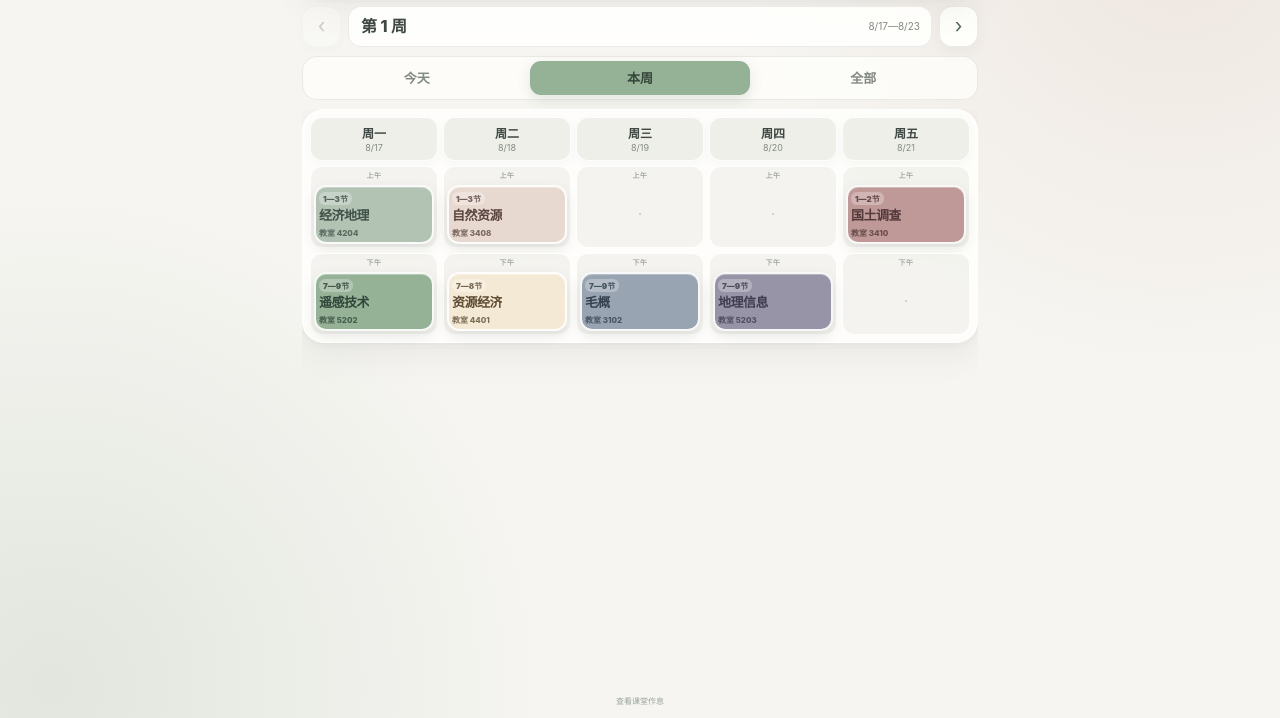
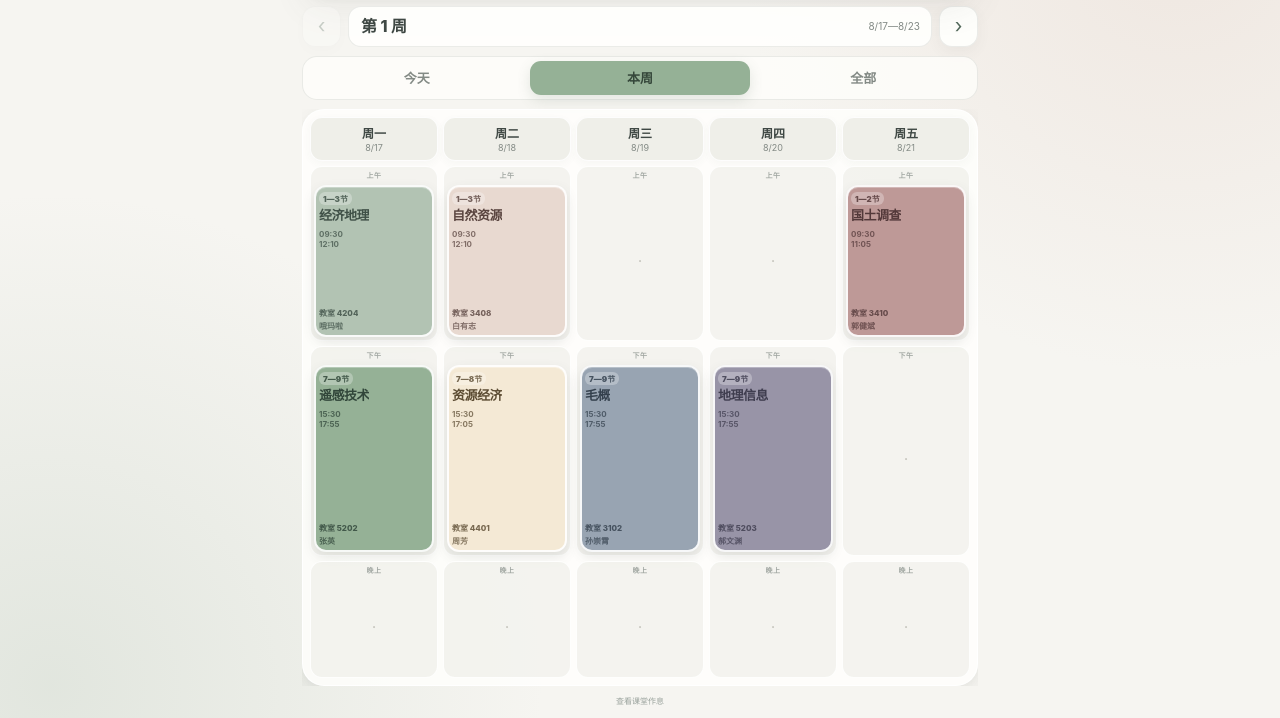
Before and after one commit to liu399578-maker/mobile-timetable, a plain HTML site: page index.html in a window 1280 px wide. Shown: the part 82-800 px from the top of the page. Drawn offline with Linux system fonts and the light colour scheme.

Commit message:
恢复完整日程布局 (#5)
Co-authored-by: liu399578-maker <liu399578-maker@users.noreply.github.com>

```diff
--- a/index.html
+++ b/index.html
@@ -143,9 +143,9 @@
     main.scrollable { overflow-y: auto; scrollbar-width: none; }
     main.scrollable::-webkit-scrollbar { display: none; }
 
-    .week-view { min-height: 0; display: flex; flex-direction: column; }
+    .week-view { height: 100%; min-height: 0; display: flex; flex-direction: column; }
     .week-board {
-      flex: 0 0 auto;
+      flex: 1 1 auto;
       min-height: 0;
       display: grid;
       grid-template-columns: repeat(5, minmax(0, 1fr));
@@ -157,8 +157,7 @@
       box-shadow: var(--shadow);
     }
 
-    .lane { min-width: 0; display: grid; grid-template-rows: 44px 82px 82px; gap: 5px; }
-    .week-board.with-evening .lane { grid-template-rows: 44px 78px 78px 70px; }
+    .lane { min-width: 0; display: grid; grid-template-rows: 44px 1.08fr 1.3fr .72fr; gap: 5px; }
     .lane-head { display: flex; flex-direction: column; align-items: center; justify-content: center; border: 1px solid rgba(255,255,255,.9); border-radius: 12px; color: var(--muted); background: #efefe9; box-shadow: 0 3px 8px rgba(83,91,87,.04); }
     .lane-head b { color: var(--ink); font-size: 12px; }
     .lane-head small { margin-top: 1px; font-size: 9px; }
@@ -186,7 +185,9 @@
     }
     .course-chip strong { display: -webkit-box; overflow: hidden; -webkit-box-orient: vertical; -webkit-line-clamp: 2; font-size: clamp(10px, 2.65vw, 12px); line-height: 1.18; letter-spacing: -.04em; word-break: break-all; }
     .course-chip .chip-period { display: inline-flex; width: fit-content; margin-bottom: 3px; padding: 1px 4px; border-radius: 6px; background: rgba(255,255,255,.34); font-size: 8px; font-weight: 900; opacity: .82; }
-    .course-chip .chip-room { display: block; margin-top: auto; padding-top: 3px; overflow: hidden; font-size: 8px; font-weight: 800; text-overflow: ellipsis; white-space: nowrap; opacity: .78; }
+    .course-chip .chip-time { display: block; margin-top: 6px; font-size: 8px; font-weight: 750; line-height: 1.25; opacity: .72; }
+    .course-chip .chip-room { display: block; margin-top: auto; padding-top: 3px; overflow: hidden; font-size: 8px; font-weight: 800; text-overflow: ellipsis; white-space: nowrap; opacity: .82; }
+    .course-chip .chip-teacher { display: block; margin-top: 2px; overflow: hidden; font-size: 8px; font-weight: 750; text-overflow: ellipsis; white-space: nowrap; opacity: .72; }
     .course-chip:active { transform: translateY(1px); box-shadow: 0 2px 7px rgba(74,82,78,.10); }
     .band.empty::after { content: "·"; margin: auto; color: #c7c6bf; }
 
@@ -232,8 +233,7 @@
       .weeknav button, .week-center { height: 37px; }
       .tabs { padding: 3px; }
       .tab { height: 30px; }
-      .lane { grid-template-rows: 37px 76px 76px; }
-      .week-board.with-evening .lane { grid-template-rows: 37px 72px 72px 66px; }
+      .lane { grid-template-rows: 37px 1.08fr 1.3fr .72fr; }
       .course-chip { padding-top: 3px; }
     }
 
@@ -311,18 +311,17 @@
     function bandFor(c){return c.start<=4?'morning':c.start<=10?'afternoon':'evening'}
     const state={week:currentWeek(),view:'week'};
 
-    function chip(c){const [bg,ink]=COLORS[c.color];return `<button class="course-chip" data-course="${c.id}" aria-label="${c.name}，第${c.start}到${c.end}节，教室${c.room}" style="--course-bg:${bg};--course-ink:${ink}"><span class="chip-period">${c.start}—${c.end}节</span><strong>${c.short}</strong><span class="chip-room">教室 ${c.room}</span></button>`}
+    function chip(c){const [bg,ink]=COLORS[c.color];return `<button class="course-chip" data-course="${c.id}" aria-label="${c.name}，第${c.start}到${c.end}节，${BELL[c.start][0]}到${BELL[c.end][1]}，教室${c.room}，教师${c.teacher}" style="--course-bg:${bg};--course-ink:${ink}"><span class="chip-period">${c.start}—${c.end}节</span><strong>${c.short}</strong><span class="chip-time">${BELL[c.start][0]}<br>${BELL[c.end][1]}</span><span class="chip-room">教室 ${c.room}</span><span class="chip-teacher">${c.teacher}</span></button>`}
     function courseDetail(c){return `<p class="dialog-kicker">${DAYS[c.day-1]} · 第${c.start}—${c.end}节</p><h2>${c.name}</h2><div class="dialog-grid"><div><small>上课时间</small><b>${BELL[c.start][0]}—${BELL[c.end][1]}</b></div><div><small>教室</small><b>${c.room}</b></div><div><small>教师</small><b>${c.teacher}</b></div><div><small>教学周</small><b>${c.weeks}</b></div></div>${c.note?`<p>${c.note}</p>`:''}<button class="close" data-close="courseDialog">关闭</button>`}
 
     function weekView(active){
       const today=chinaToday();
-      const hasEvening=active.some(c=>bandFor(c)==='evening');
       const lanes=[1,2,3,4,5].map(day=>{
         const list=active.filter(c=>c.day===day),date=dateFor(state.week,day),isToday=date.toDateString()===today.toDateString();
         const band=(key,label)=>{const cs=list.filter(c=>bandFor(c)===key);return `<div class="band ${cs.length?'':'empty'}" data-label="${label}">${cs.map(chip).join('')}</div>`};
-        return `<section class="lane ${isToday?'today':''}"><div class="lane-head"><b>${DAYS[day-1]}</b><small>${fmt(date)}</small></div>${band('morning','上午')}${band('afternoon','下午')}${hasEvening?band('evening','晚上'):''}</section>`;
+        return `<section class="lane ${isToday?'today':''}"><div class="lane-head"><b>${DAYS[day-1]}</b><small>${fmt(date)}</small></div>${band('morning','上午')}${band('afternoon','下午')}${band('evening','晚上')}</section>`;
       }).join('');
-      return `<div class="week-view"><div class="week-board ${hasEvening?'with-evening':''}">${lanes}</div></div>`;
+      return `<div class="week-view"><div class="week-board">${lanes}</div></div>`;
     }
 
     function detailRow(c){return `<div class="detail-row"><div class="detail-time"><b>${c.start}—${c.end}节</b>${BELL[c.start][0]}<br>${BELL[c.end][1]}</div><div><h4>${c.name}</h4><div class="detail-meta">${c.room} · ${c.teacher} · ${c.weeks}</div></div></div>`}
--- a/sw.js
+++ b/sw.js
@@ -1,4 +1,4 @@
-const CACHE = 'timetable-2026-v6';
+const CACHE = 'timetable-2026-v7';
 const FILES = ['./', './index.html', './manifest.webmanifest', './icon-192.png', './icon-512.png', './timetable.ics'];
 
 self.addEventListener('install', event => {
```
